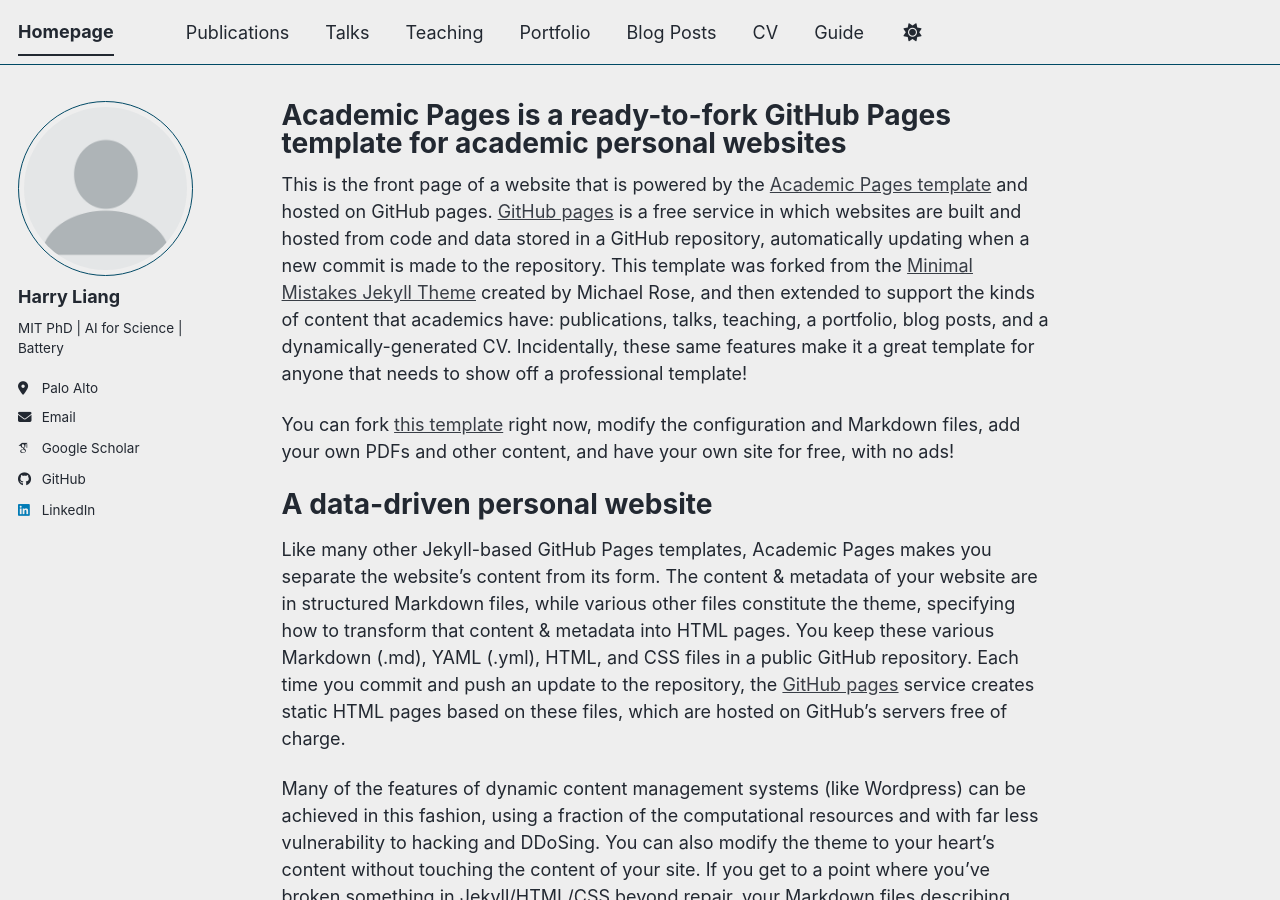
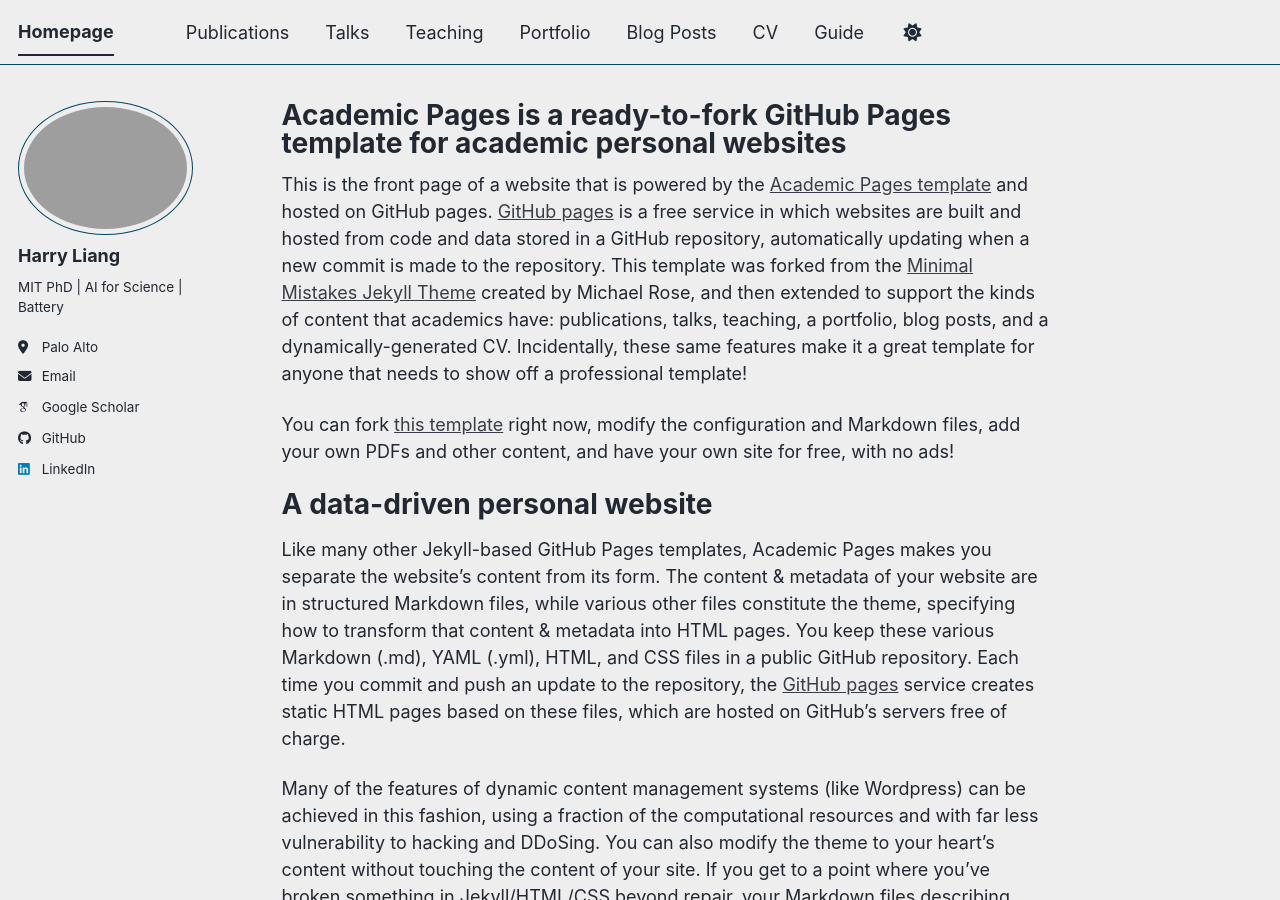
Before and after one commit to HarryQL/HarryQL.github.io, a Jekyll site: the page built from _pages/about.md, in a window 1280 px wide and 900 px high. Built offline with Jekyll 4.4.1, drawn with Linux system fonts in a browser that asks for light colours; some web fonts are replaced; a script bundle is joined from its source files by our own code; library files that are not in the unit come from our copies.

Commit message:
Update _config.yml

```diff
--- a/_config.yml
+++ b/_config.yml
@@ -24,7 +24,7 @@
 #               Additional customization can be done by editing /_includes/author-profile.html
 author:
   # Biographic information
-  avatar           : "profile.png"
+  avatar           : "Harry_Liang_photo.jpeg"
   name             : "Harry Liang"
   pronouns         : # example: "she/her"
   bio              : "MIT PhD | AI for Science | Battery"
```
